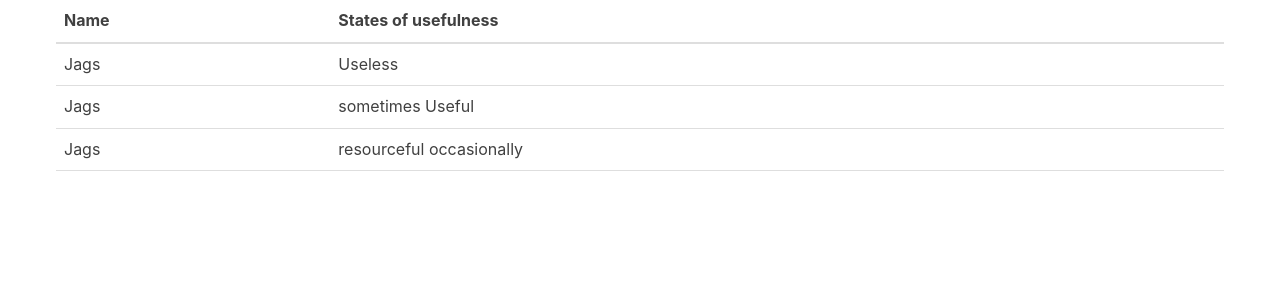
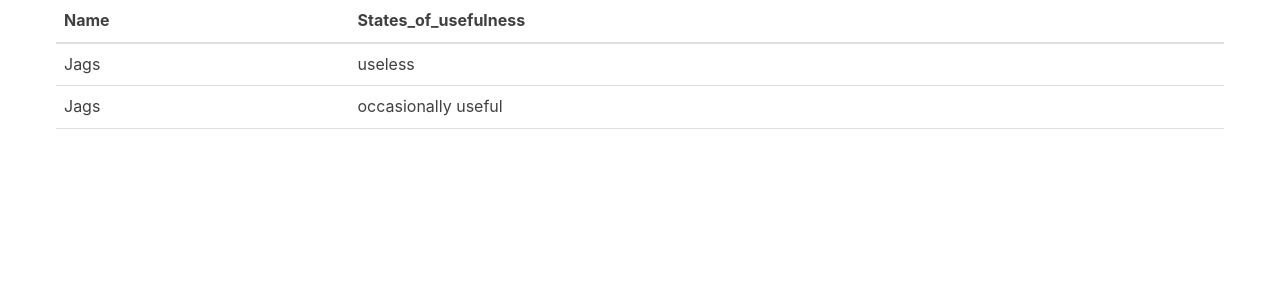
Before and after one commit to sumasubbu/react-tutorial, a React (Create React App) app: page / in a window 1280 px wide. Shown: the top 300 px of the page. Built offline with nearby package versions, Linux system fonts and the light colour scheme.

Commit message:
added props

```diff
--- a/src/App.js
+++ b/src/App.js
@@ -3,11 +3,22 @@ import Table from './table'
 
 class App extends Component {
  render() {
+   const characters = [
+    {
+      Name: 'Jags',
+      States_of_usefulness: 'useless',
+    },
+    {
+      Name: 'Jags',
+      States_of_usefulness: 'occasionally useful',
+    },
+   ]
+
    return(
-     <div className="container">
-       <Table />
+     <div className = "container">
+        <Table characterData = {characters} />
      </div>
-   )
- }
+    )
+  }
 }
 export default App
--- a/src/table.js
+++ b/src/table.js
@@ -1,29 +1,41 @@
 import React , { Component } from 'react'
+
+const TableHeader = () => {
+  return (
+    <thead>
+      <tr>
+        <th>Name</th>
+        <th>States_of_usefulness</th>
+      </tr>
+    </thead>
+  )
+}
+
+const TableBody = props => {
+  const rows = props.characterData.map((row,index) => {
+    return (
+      <tr key ={index}>
+        <td>{row.Name}</td>
+        <td>{row.States_of_usefulness}</td>
+      </tr>
+
+    )
+  }
+
+  )
+
+  return <tbody>{rows}</tbody>
+
+}
 
 class Table extends Component {
   render() {
-    return(
+    const { characterData } = this.props
+
+    return (
       <table>
-        <thead>
-          <tr>
-            <th>Name</th>
-            <th>States of usefulness</th>
-          </tr>
-        </thead>
-        <tbody>
-          <tr>
-            <td>Jags</td>
-            <td>Useless</td>
-          </tr>
-          <tr>
-            <td>Jags</td>
-            <td>sometimes Useful</td>
-          </tr>
-          <tr>
-            <td>Jags</td>
-            <td>resourceful occasionally</td>
-          </tr>
-        </tbody>
+        <TableHeader/>
+        <TableBody characterData = {characterData} />
       </table>
     )
   }
```
